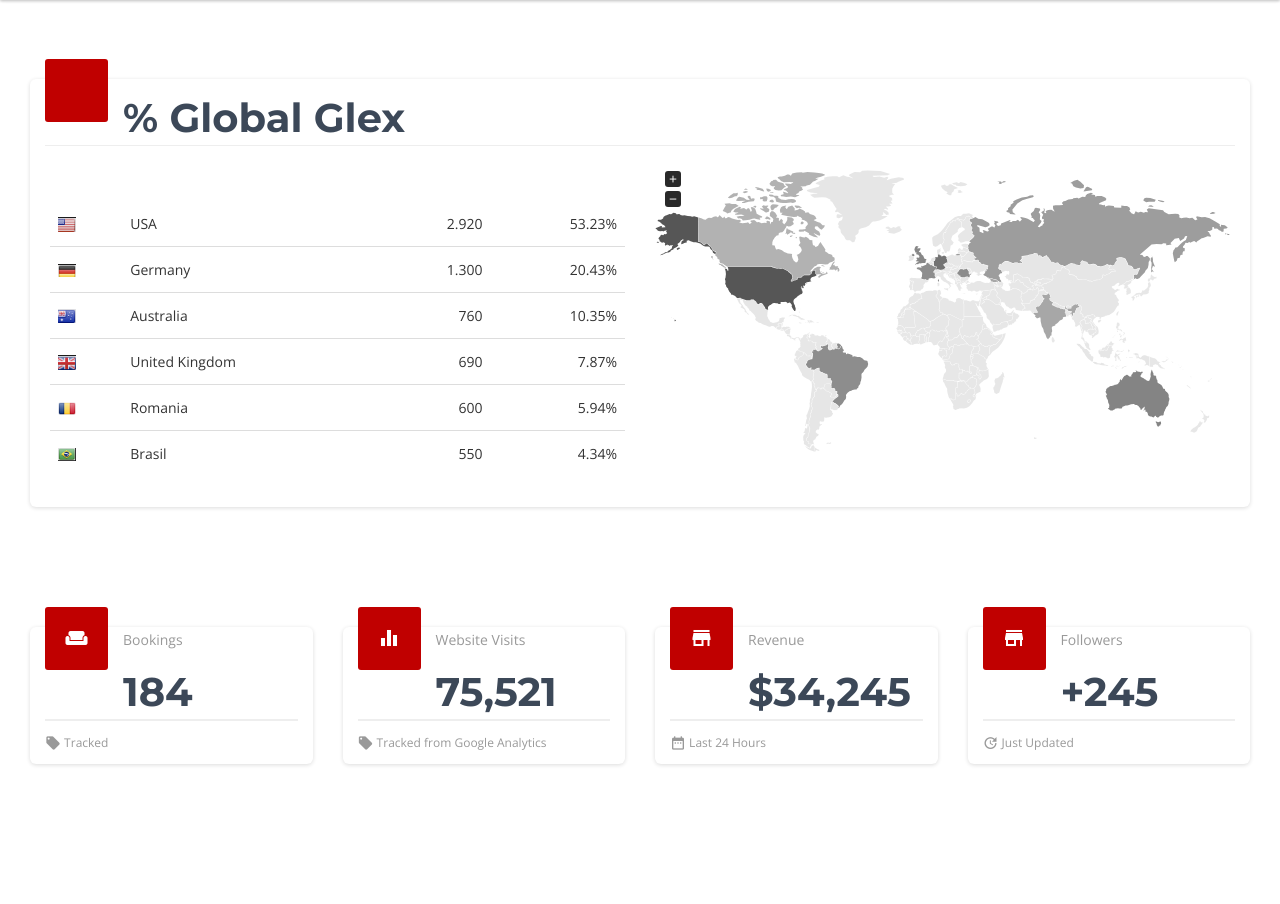
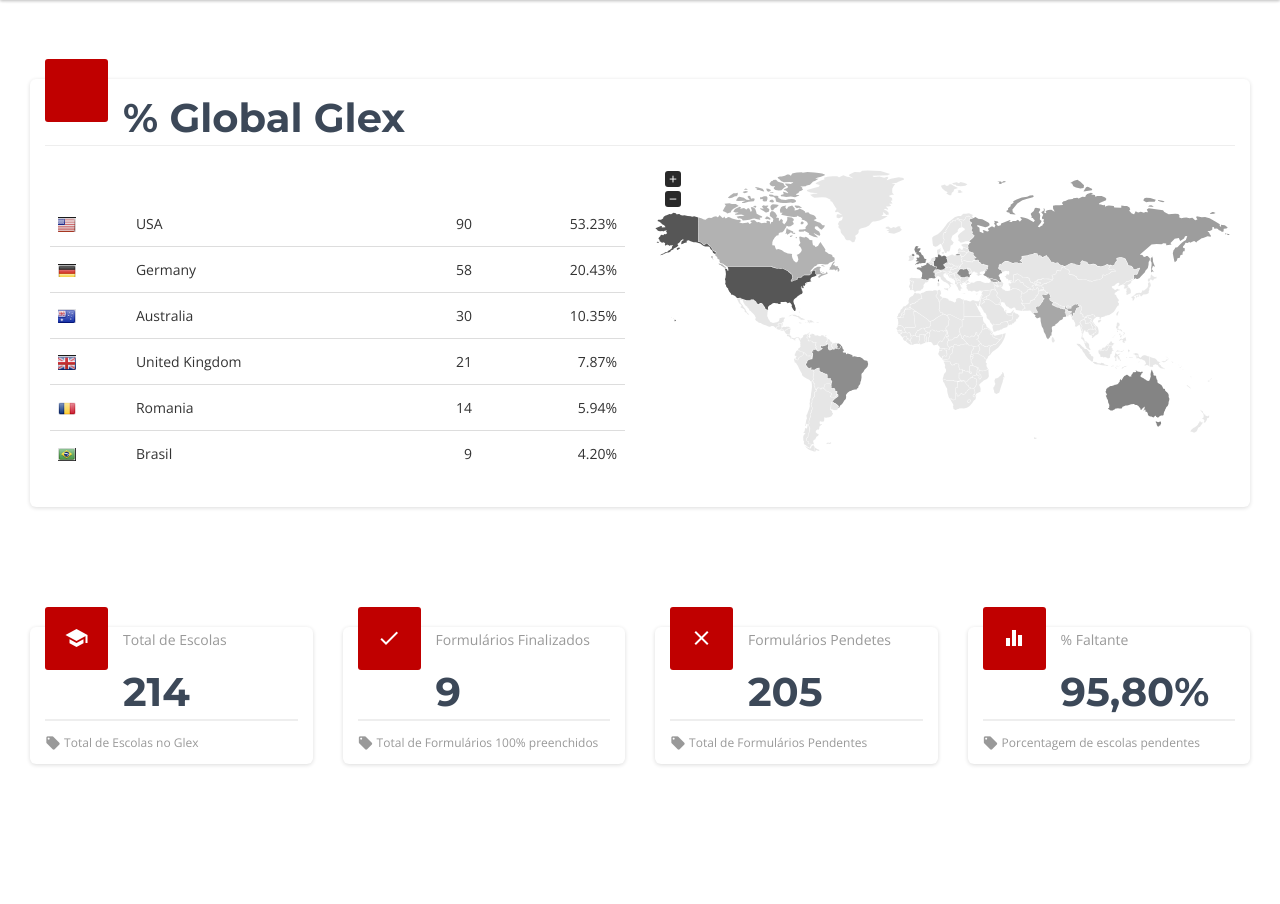
Before and after one commit to AXS05000/chinook, a Django app: page /home_glex in a window 1280 px wide. Shown: the part 60-964 px from the top of the page. Run offline with Django 5.2, Linux system fonts and the light colour scheme; parts of the project's set-up code (start-up, migrations or seed data) failed here and were passed over; some libraries are stand-ins or nearby versions.

Commit message:
V - 22:08 - 18-07-2024

```diff
--- a/templates/glex/home_glex.html
+++ b/templates/glex/home_glex.html
@@ -108,7 +108,7 @@
                                                 </td>
                                                 <td>USA</td>
                                                 <td class="text-right">
-                                                    2.920
+                                                    90
                                                 </td>
                                                 <td class="text-right">
                                                     53.23%
@@ -122,7 +122,7 @@
                                                 </td>
                                                 <td>Germany</td>
                                                 <td class="text-right">
-                                                    1.300
+                                                    58
                                                 </td>
                                                 <td class="text-right">
                                                     20.43%
@@ -136,7 +136,7 @@
                                                 </td>
                                                 <td>Australia</td>
                                                 <td class="text-right">
-                                                    760
+                                                    30
                                                 </td>
                                                 <td class="text-right">
                                                     10.35%
@@ -150,7 +150,7 @@
                                                 </td>
                                                 <td>United Kingdom</td>
                                                 <td class="text-right">
-                                                    690
+                                                    21
                                                 </td>
                                                 <td class="text-right">
                                                     7.87%
@@ -164,7 +164,7 @@
                                                 </td>
                                                 <td>Romania</td>
                                                 <td class="text-right">
-                                                    600
+                                                    14
                                                 </td>
                                                 <td class="text-right">
                                                     5.94%
@@ -178,10 +178,10 @@
                                                 </td>
                                                 <td>Brasil</td>
                                                 <td class="text-right">
-                                                    550
+                                                    9
                                                 </td>
                                                 <td class="text-right">
-                                                    4.34%
+                                                    4.20%
                                                 </td>
                                             </tr>
                                         </tbody>
@@ -207,14 +207,47 @@
         <div class="card card-stats">
           <div class="card-header card-header-success card-header-icon">
             <div class="card-icon">
-              <i class="material-icons">weekend</i>
+              <i class="material-icons">school</i>
             </div>
-            <p class="card-category">Bookings</p>
-            <h3 class="card-title">184</h3>
+            <p class="card-category">Total de Escolas</p>
+            <h3 class="card-title">214</h3>
           </div>
           <div class="card-footer">
             <div class="stats">
-              <i class="material-icons">local_offer</i> Tracked
+              <i class="material-icons">local_offer</i> Total de Escolas no Glex
+            </div>
+          </div>
+        </div>
+      </div>
+      <div class="col-lg-3 col-md-6 col-sm-6">
+        <div class="card card-stats">
+          <div class="card-header card-header-success card-header-icon">
+            <div class="card-icon">
+              <i class="material-icons">check</i>
+            </div>
+            <p class="card-category">Formulários Finalizados</p>
+            <h3 class="card-title">9</h3>
+          </div>
+          <div class="card-footer">
+            <div class="stats">
+              <i class="material-icons">local_offer</i> Total de Formulários 100% preenchidos
+            </div>
+          </div>
+        </div>
+      </div>
+
+      <div class="col-lg-3 col-md-6 col-sm-6">
+        <div class="card card-stats">
+          <div class="card-header card-header-success card-header-icon">
+            <div class="card-icon">
+              <i class="material-icons">close</i>
+            </div>
+            <p class="card-category">Formulários Pendetes</p>
+            <h3 class="card-title">205</h3>
+          </div>
+          <div class="card-footer">
+            <div class="stats">
+              <i class="material-icons">local_offer</i> Total de Formulários Pendentes
             </div>
           </div>
         </div>
@@ -225,44 +258,12 @@
             <div class="card-icon">
               <i class="material-icons">equalizer</i>
             </div>
-            <p class="card-category">Website Visits</p>
-            <h3 class="card-title">75,521</h3>
+            <p class="card-category">% Faltante</p>
+            <h3 class="card-title">95,80%</h3>
           </div>
           <div class="card-footer">
             <div class="stats">
-              <i class="material-icons">local_offer</i> Tracked from Google Analytics
-            </div>
-          </div>
-        </div>
-      </div>
-      <div class="col-lg-3 col-md-6 col-sm-6">
-        <div class="card card-stats">
-          <div class="card-header card-header-success card-header-icon">
-            <div class="card-icon">
-              <i class="material-icons">store</i>
-            </div>
-            <p class="card-category">Revenue</p>
-            <h3 class="card-title">$34,245</h3>
-          </div>
-          <div class="card-footer">
-            <div class="stats">
-              <i class="material-icons">date_range</i> Last 24 Hours
-            </div>
-          </div>
-        </div>
-      </div>
-      <div class="col-lg-3 col-md-6 col-sm-6">
-        <div class="card card-stats">
-          <div class="card-header card-header-success card-header-icon">
-            <div class="card-icon">
-              <i class="material-icons">store</i>
-            </div>
-            <p class="card-category">Followers</p>
-            <h3 class="card-title">+245</h3>
-          </div>
-          <div class="card-footer">
-            <div class="stats">
-              <i class="material-icons">update</i> Just Updated
+              <i class="material-icons">local_offer</i> Porcentagem de escolas pendentes
             </div>
           </div>
         </div>
```
